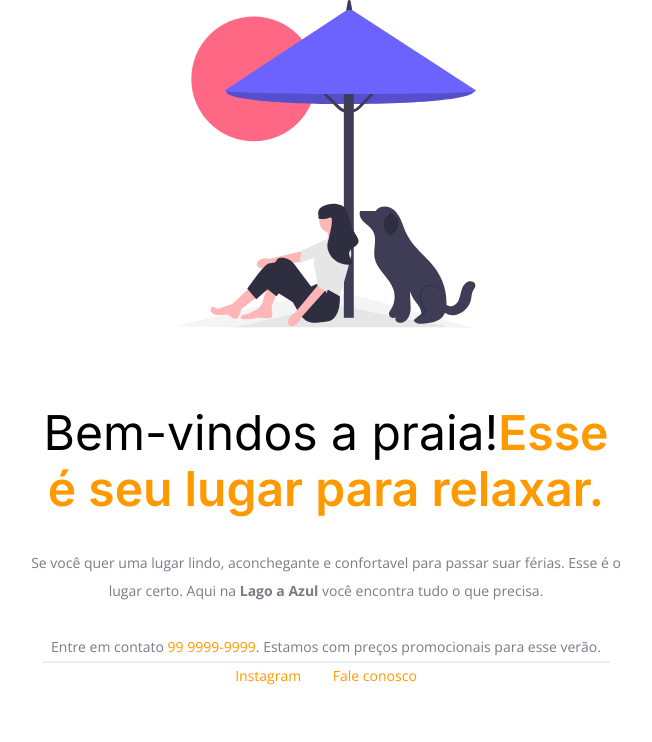
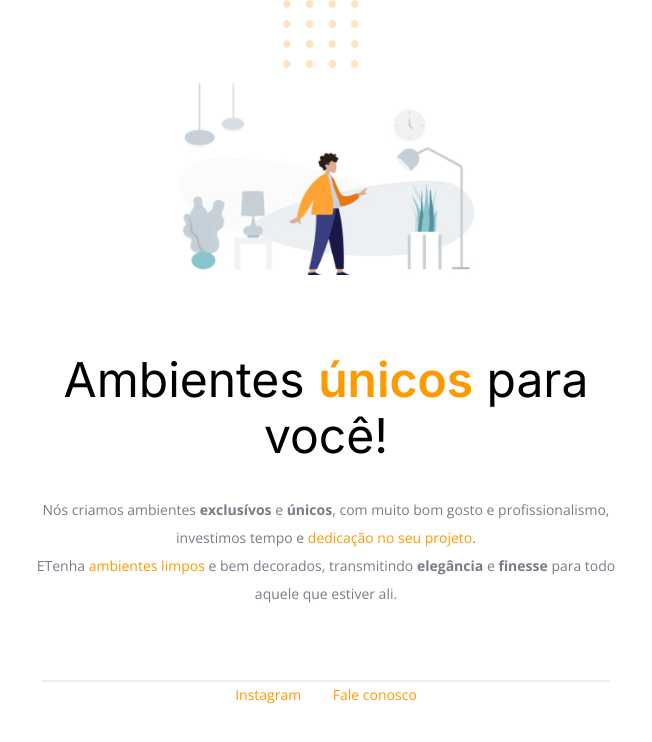
Before and after one commit to rafaelitajahy/explorer, a plain HTML site: page projeto01/index.html in a window 1280 px wide. Shown: the whole page, without its empty margins (314-966 px from the left). Drawn offline with nearby package versions, Linux system fonts and the light colour scheme.

Commit message:
add balls.svg

```diff
--- a/projeto01/index.html
+++ b/projeto01/index.html
@@ -1,40 +1,46 @@
 <!DOCTYPE html>
-<html lang="en">
+<html lang="pt-br">
   <head>
-    <meta charset="UTF-8">
-    <meta http-equiv="X-UA-Compatible" content="IE=edge">
-    <meta name="viewport" content="width=device-width, initial-scale=1.0">
-    <title>Document</title>
+    <meta charset="UTF-8" />
+    <meta http-equiv="X-UA-Compatible" content="IE=edge" />
+    <meta name="viewport" content="width=device-width, initial-scale=1.0" />
+    <title>Móveis customizados</title>
 
-    <link rel="stylesheet" href="style.css">
+    <link rel="stylesheet" href="style.css" />
 
-    <link rel="preconnect" href="https://fonts.googleapis.com">
-    <link rel="preconnect" href="https://fonts.gstatic.com" crossorigin>
-    <link href="https://fonts.googleapis.com/css2?family=Inter:wght@400;600&family=Open+Sans:wght@400;700&display=swap" rel="stylesheet">
-
+    <link rel="preconnect" href="https://fonts.googleapis.com" />
+    <link rel="preconnect" href="https://fonts.gstatic.com" crossorigin />
+    <link
+      href="https://fonts.googleapis.com/css2?family=Inter:wght@400;600&family=Open+Sans:wght@400;700&display=swap"
+      rel="stylesheet"
+    />
   </head>
   <body>
+    <img
+      src="images/balls.svg"
+      alt="Bolinhas laranjas no canto direito inferior"
+    />
     <div id="hero">
-        <img src="images/image.svg" alt="Desenho de uma menina e uma cachorro">
+      <img
+        src="images/image.jpg"
+        alt="Desenho de uma pessoa em uma sala com móveis."
+      />
 
-        <h1>Bem-vindos a praia!<span>Esse é seu lugar para relaxar.</span></h1>
+      <h1>Ambientes <span>únicos</span> para você!</h1>
       <p>
-            Se você quer uma lugar lindo, aconchegante e confortavel para passar
-            suar férias. Esse é o lugar certo. Aqui na <strong>Lago a Azul</strong>
-            você encontra tudo o que precisa.
-        <br>
-        <br>
-            Entre em contato <span>99 9999-9999</span>. Estamos com preços
-            promocionais para esse  verão.
+        Nós criamos ambientes <strong>exclusívos</strong> e
+        <strong>únicos</strong>, com muito bom gosto e profissionalismo,
+        investimos tempo e <span>dedicação no seu projeto</span>.
       </p>
-
-
+      <p>
+        ETenha <span>ambientes limpos</span> e bem decorados, transmitindo
+        <strong>elegância</strong> e <strong>finesse</strong> para todo aquele
+        que estiver ali.
+      </p>
+    </div>
     <div id="footer" class="line">
-
       <a href="#" target="_blank">Instagram</a>
       <a href="#" target="_blank">Fale conosco</a>
     </div>
-
-    </div>
   </body>
 </html>
--- a/projeto01/style.css
+++ b/projeto01/style.css
@@ -32,23 +32,21 @@ h1 span {
 }
 
 span {
-    color: #FF9900;
+  color: #ff9900;
 }
 
-p, #footer {
-    color: #7D7987;
+p,
+#footer {
+  color: #7d7987;
 
   font-size: 14px;
   line-height: 28px;
 }
 
-
-
 a {
-    color: #FF9900;
+  color: #ff9900;
   text-decoration: none;
 }
-
 
 #footer a + a {
   margin-left: 28px;
@@ -57,8 +55,6 @@ a {
 .line {
   width: 568px;
   height: 0;
-
   margin: 0 auto 8px;
-
-    border: 1px solid #ECEFF2
+  border: 1px solid #eceff2;
 }
```
Also changed, not shown: projeto01/images/balls.svg (added), projeto01/images/image.jpg (added), projeto01/images/image.svg (deleted). Lines whose indentation alone changed are shown as unchanged.
